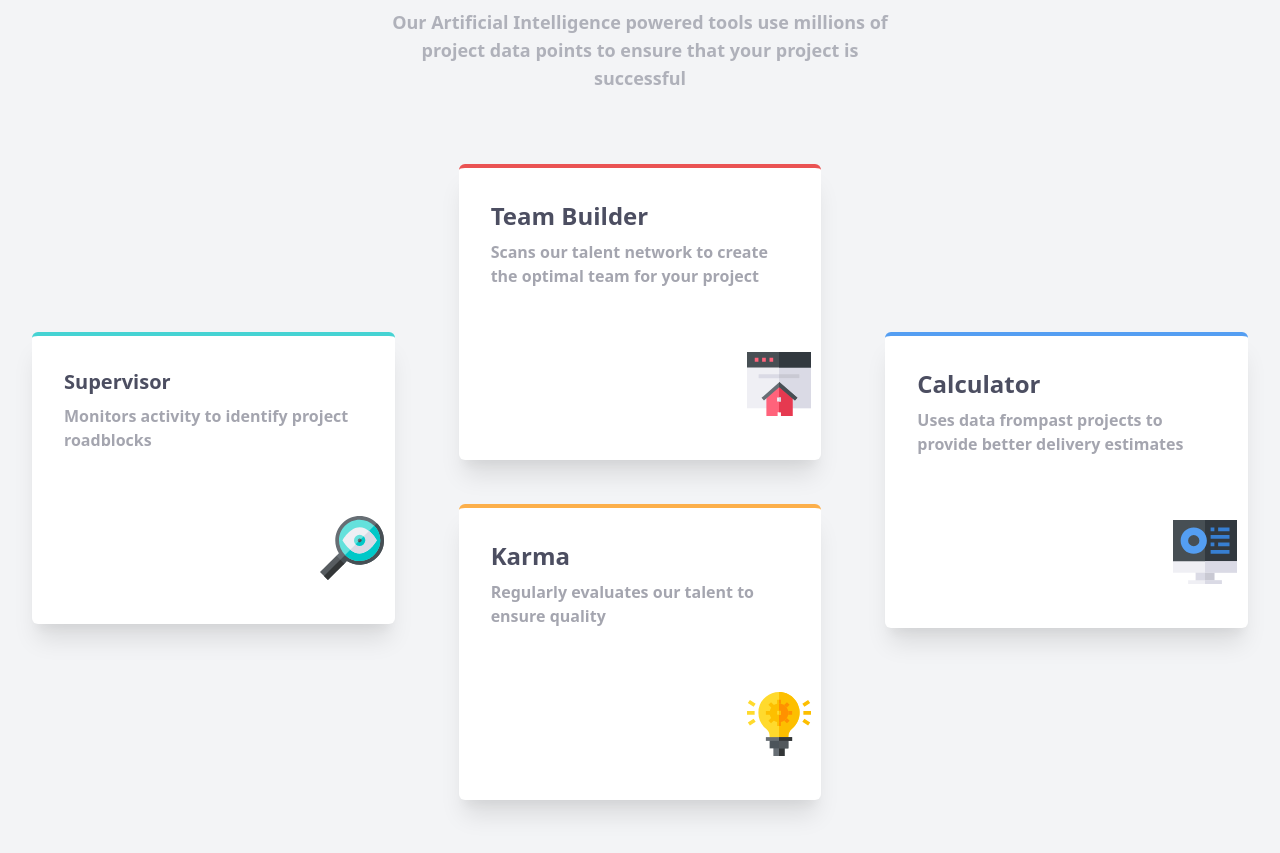
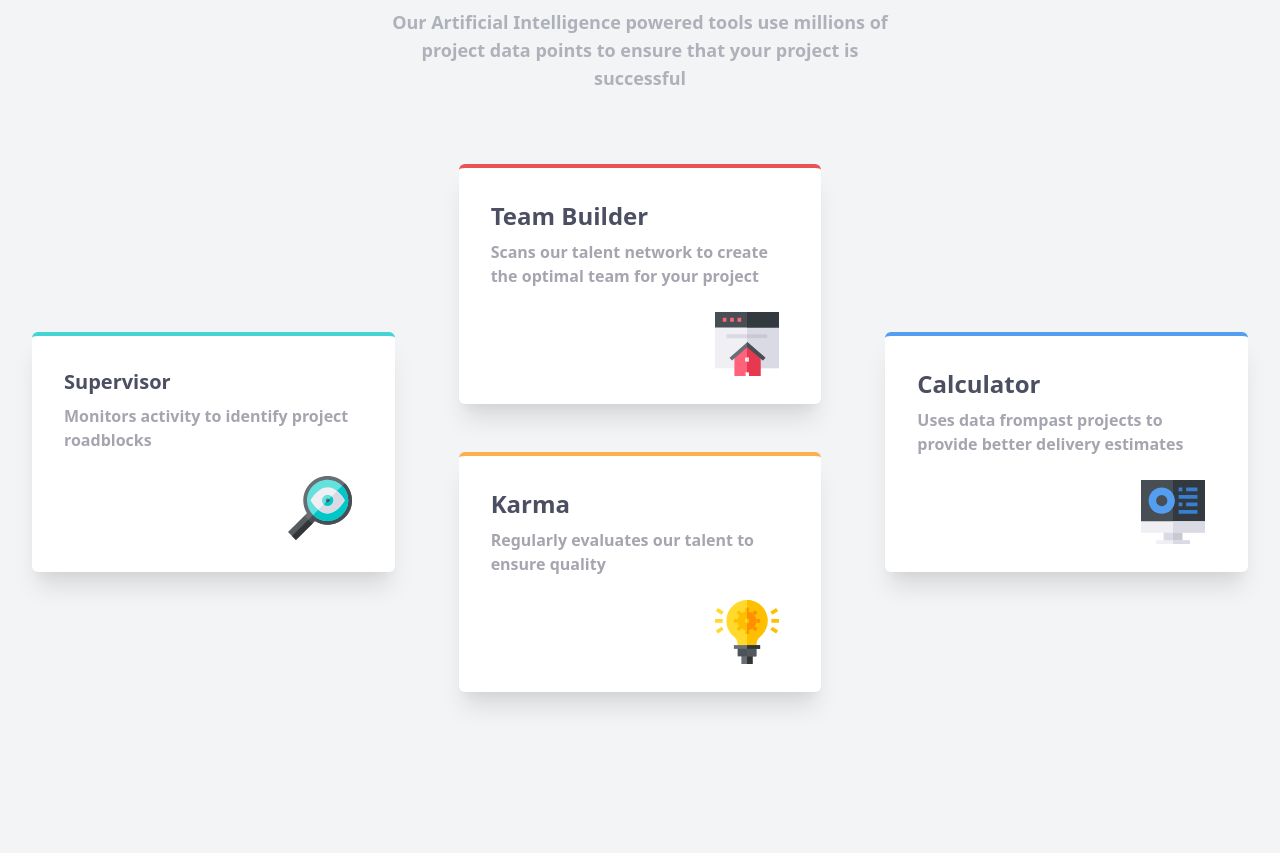
Before and after one commit to gusanchedev/prj-09-four-card-feature-section, a website built with Vite: page index.html in a window 1280 px wide. Shown: the part 195-1048 px from the top of the page. Built offline with nearby package versions, Linux system fonts and the light colour scheme.

Commit message:
🐛  Fix height of cards and width

```diff
--- a/index.html
+++ b/index.html
@@ -17,7 +17,7 @@
       rel="stylesheet"
     />
   </head>
-  <body class="bg-gray-100">
+  <body class="bg-gray-100 w-screen max-w-full flex justify-center items-center">
     <main-container id="app" class="mx-auto">
       <header class="text-center mt-20">
         <p class="text-VeryDarkBlue text-2xl xl:text-4xl">Reliable, efficient delivery </p>
@@ -28,25 +28,25 @@
         </p>
       </header>
       <main class="relative xl:grid grid-cols-3 xl:grid-rows-2 xl:items-start xl:my-12">
-        <div class="bg-white mx-8 xl:mt-48 my-6 rounded-md p-5 xl:p-8 xl:pb-1 border-t-4 border-prj9Cyan shadow-xl xl:col-start-1 xl:row-start-1">
+        <div class="bg-white mx-8 xl:mt-48 my-6 h-60 rounded-md p-5 xl:p-8 xl:pb-1 border-t-4 border-prj9Cyan shadow-xl xl:col-start-1 xl:row-start-1">
           <p class="text-VeryDarkBlue text-xl font-bold">Supervisor</p>
           <p class="text-VeryDarkBlue text-sm xl:text-base font-semibold opacity-50 mt-2 my-6 xl:h-32 leading-7">Monitors activity to identify project roadblocks </p>
-          <img class="relative left-48 xl:left-64 xl:-top-10" src="./images/icon-supervisor.svg" alt="">
+          <img class="relative left-48 xl:left-56 xl:-top-20" src="./images/icon-supervisor.svg" alt="">
         </div>
-        <div class="bg-white mx-8 my-6 rounded-md p-5 xl:p-8 xl:pb-1 border-t-4 border-prj9Red shadow-xl xl:col-start-2 xl:row-start-1">
+        <div class="bg-white mx-8 my-6 h-60 rounded-md p-5 xl:p-8 xl:pb-1 border-t-4 border-prj9Red shadow-xl xl:col-start-2 xl:row-start-1">
           <p class="text-VeryDarkBlue text-2xl font-bold">Team Builder</p>
           <p class="text-VeryDarkBlue text-sm xl:text-base font-semibold opacity-50 mt-2 my-6 xl:h-32 leading-7">Scans our talent network to create the optimal team for your project </p>
-          <div class="relative left-48 xl:left-64 xl:-top-10"><img src="./images/icon-team-builder.svg" alt=""></div>
+          <div class="relative left-48 xl:left-56 xl:-top-20"><img src="./images/icon-team-builder.svg" alt=""></div>
         </div>
-        <div class="bg-white mx-8 xl:-mt-36 my-6 rounded-md p-5 xl:p-8 xl:pb-1 border-t-4 border-prj9Orange shadow-xl xl:col-start-2 xl:row-start-2">
+        <div class="bg-white mx-8 xl:-mt-36 my-6 h-60 rounded-md p-5 xl:p-8 xl:pb-1 border-t-4 border-prj9Orange shadow-xl xl:col-start-2 xl:row-start-2">
           <p class="text-VeryDarkBlue text-2xl font-bold">Karma</p>
           <p class="text-VeryDarkBlue text-sm xl:text-base font-semibold opacity-50 mt-2 my-6 xl:h-32 leading-7">Regularly evaluates our talent to ensure quality </p>
-          <div class="relative left-48 xl:left-64 xl:-top-10"><img src="./images/icon-karma.svg" alt=""></div>
+          <div class="relative left-48 xl:left-56 xl:-top-20"><img src="./images/icon-karma.svg" alt=""></div>
         </div>
-        <div class="bg-white mx-8 xl:mt-48 my-4 rounded-md p-5 xl:p-8 xl:pb-1 border-t-4 border-prj9Blue shadow-xl xl:col-start-3 xl:row-start-1">
+        <div class="bg-white mx-8 xl:mt-48 my-4 h-60 rounded-md p-5 xl:p-8 xl:pb-1 border-t-4 border-prj9Blue shadow-xl xl:col-start-3 xl:row-start-1">
           <p class="text-VeryDarkBlue text-2xl font-bold">Calculator </p>
           <p class="text-VeryDarkBlue text-sm xl:text-base font-semibold opacity-50 mt-2 my-6 xl:h-32 leading-7">Uses data frompast projects to provide better delivery estimates</p>
-          <img class="relative left-48 xl:left-64 xl:-top-10" src="./images/icon-calculator.svg" alt="">
+          <img class="relative left-48 xl:left-56 xl:-top-20" src="./images/icon-calculator.svg" alt="">
         </div>
       </main>
     </main-container>
```
